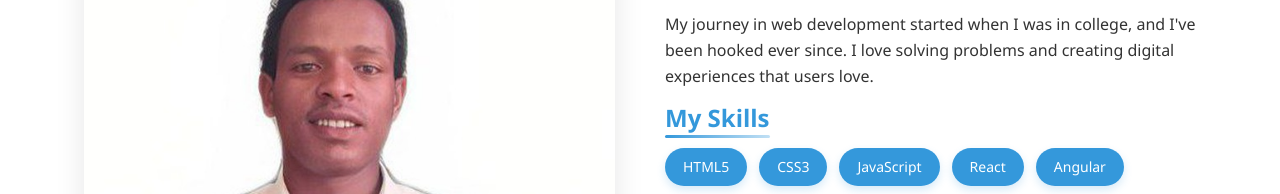
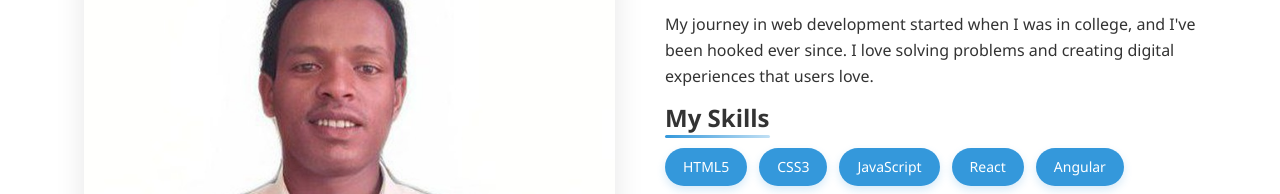
Before and after one commit to 1joye/yohannes-A., a plain HTML site: page index.html in a window 1280 px wide. Shown: the part 1149-1343 px from the top of the page. Drawn offline with Linux system fonts and the light colour scheme.

Commit message:
Update index.css

```diff
--- a/index.css
+++ b/index.css
@@ -249,7 +249,7 @@ header .container {
 }
 
 .skills h3 {
-    color: #3498db;
+    color: var(--text-color);
     margin-bottom: 15px;
     font-size: 1.5rem;
     position: relative;
```
